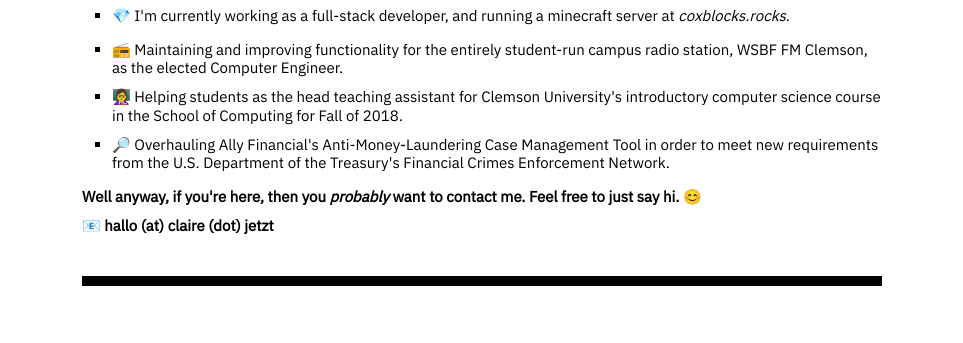
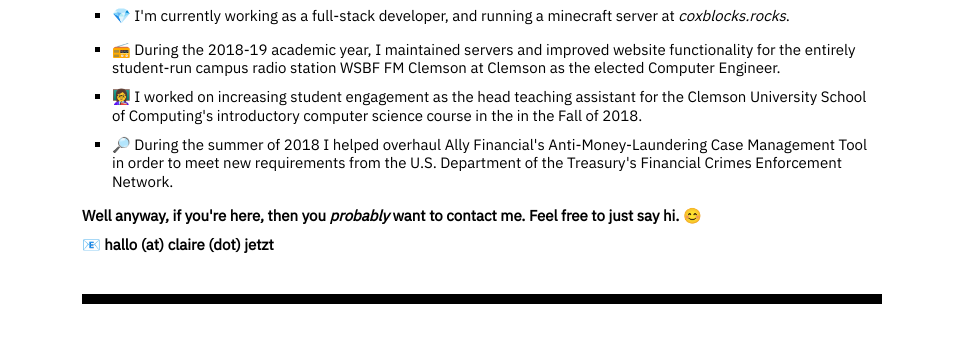
Before and after one commit to mbbischoff/claire.jetzt, a plain HTML site: page index.html in a window 1280 px wide. Shown: the part 521-864 px from the top of the page, without its empty margins (118-1081 px from the left). Drawn offline with nearby package versions, Linux system fonts and the light colour scheme.

Commit message:
Fixed grammar

```diff
--- a/index.html
+++ b/index.html
@@ -57,9 +57,9 @@
 					<li>💎 I'm currently working as a full-stack developer, and running a minecraft server at <em><a href="http://coxblocks.rocks">coxblocks.rocks</a></em>.</li>
 				</ul>
 				<ul>
-					<li>📻 Maintaining and improving functionality for the entirely student-run campus radio station, WSBF FM Clemson, as the elected Computer Engineer.</li>
-					<li>👩‍🏫 Helping students as the head teaching assistant for Clemson University's introductory computer science course in the School of Computing for Fall of 2018.</li>
-					<li>🔎 Overhauling Ally Financial's Anti-Money-Laundering Case Management Tool in order to meet new requirements from the U.S. Department of the Treasury's Financial Crimes Enforcement Network.</li>
+					<li>📻 During the 2018-19 academic year, I maintained servers and improved website functionality for the entirely student-run campus radio station WSBF FM Clemson at Clemson as the elected Computer Engineer.</li>
+					<li>👩‍🏫 I worked on increasing student engagement as the head teaching assistant for the Clemson University School of Computing's introductory computer science course in the in the Fall of 2018.</li>
+					<li>🔎 During the summer of 2018 I helped overhaul Ally Financial's Anti-Money-Laundering Case Management Tool in order to meet new requirements from the U.S. Department of the Treasury's Financial Crimes Enforcement Network.</li>
 				</ul>
 			</row>
 			<row>
```
